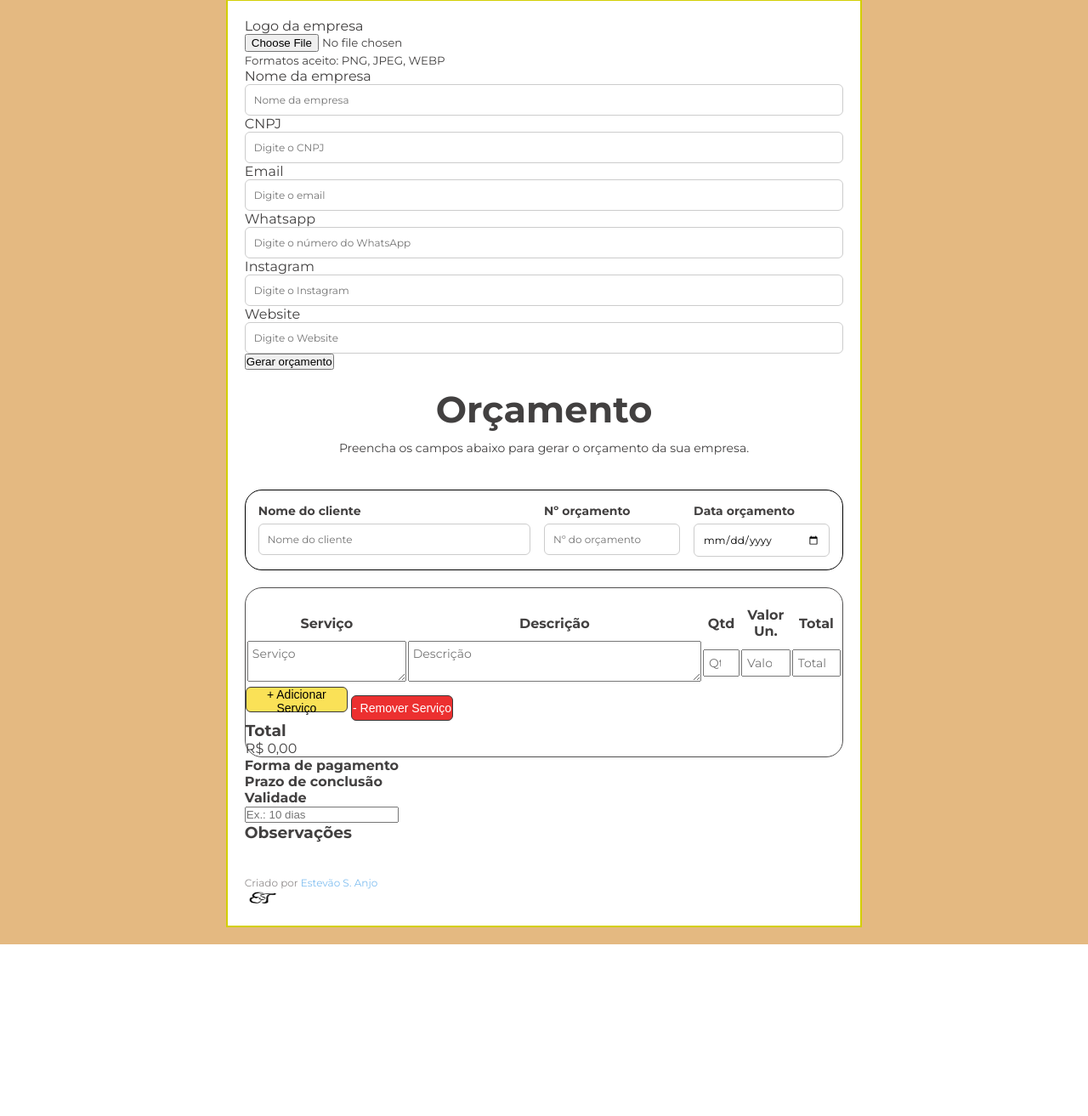
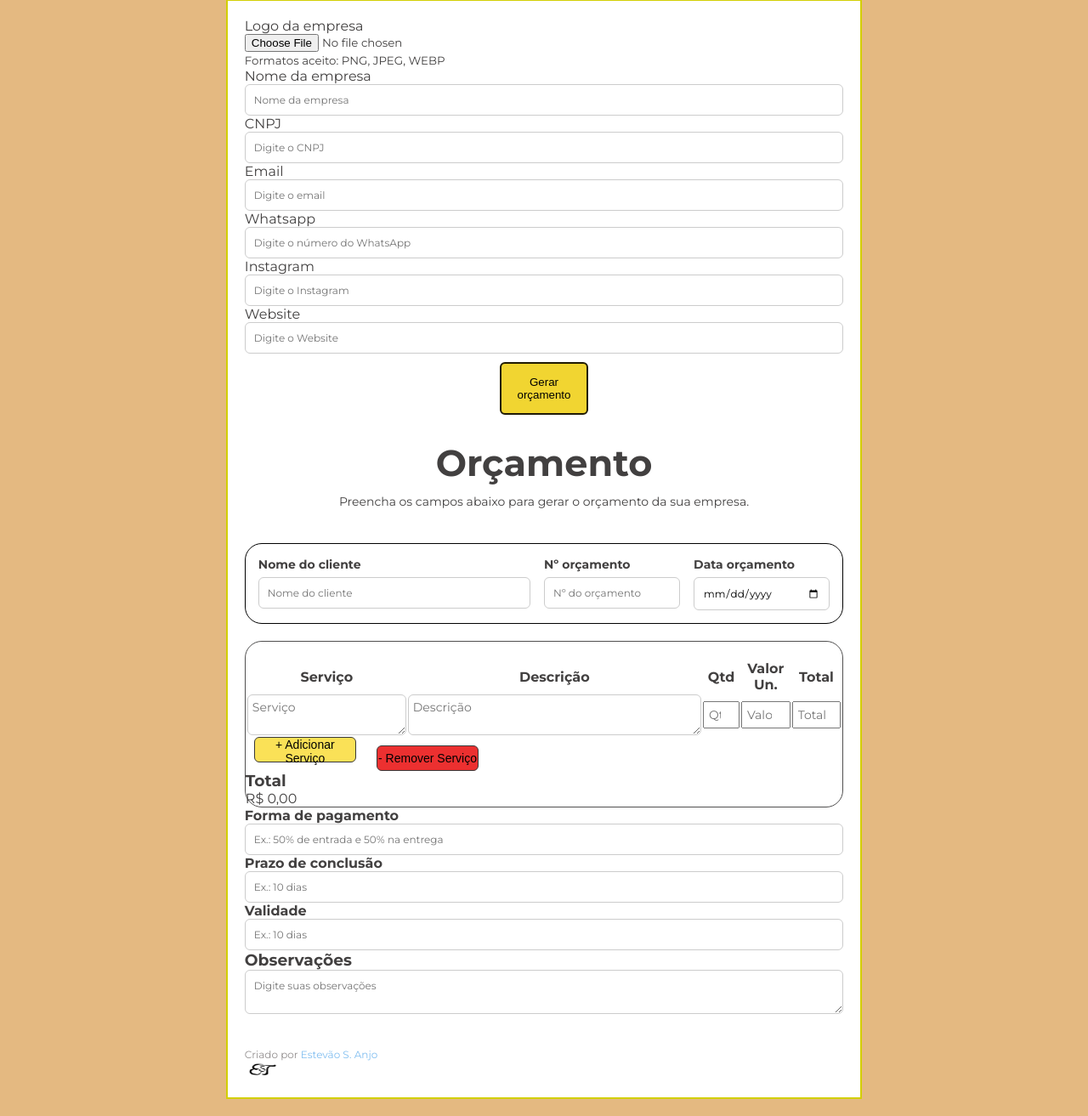
Before and after one commit to estevaosanjo/geradordeorcamentos, a Flask app: page / in a window 1280 px wide. Shown: the part 21-1334 px from the top of the page at 85% size. Before the commit the page ends 1132 px from the top, so only its background shows below. Run offline with Flask 3, Linux system fonts and the light colour scheme; parts of the project's set-up code (start-up, migrations or seed data) failed here and were passed over.

Commit message:
Add style in 'informacoes-orc'

```diff
--- a/Static/css/style.css
+++ b/Static/css/style.css
@@ -92,6 +92,7 @@ input[type="date"] {
     padding-top: 20px;
     border: 1px solid #504f4f;
     border-radius: 20px;
+    flex-direction: column;
 }
 .tabela-orc td input,
 .tabela-orc td textarea {
@@ -103,6 +104,7 @@ input[type="date"] {
 }
 
 #adicionar-servico{
+    margin: 0 10px;
     font-size: 14px;
     background-color: #fae157 ;
     cursor:pointer;
@@ -111,17 +113,27 @@ input[type="date"] {
     border: 1px solid rgb(56, 56, 56);
     border-radius: 6px;
 }
-
 #remover-servico{
+    margin: 0 10px;
     width: 120px;
     height: 30px;
     font-size: 14px;
     background-color: #ec3030 ;
-    color: #ffffff;
     cursor: pointer;
     border: 1px solid rgb(56, 56, 56);
     border-radius: 6px;
 }
+
+.informacoes-orc input, textarea{
+    display: block;
+    font-size: 12px;
+    width: 100%;
+    padding: 10px;
+    border: 1px solid #ccc;
+    border-radius: 6px;
+    font-family: inherit;
+}
+
 
 .rodape{
     margin: 20px;
@@ -135,8 +147,12 @@ input[type="date"] {
 }
 
 #gerar-orcamento{
+    background-color: rgb(241, 213, 49);
+    border: 2px solid rgb(31, 26, 2);
+    border-radius: 6px;
     text-align: center;
-    margin: 0;
+    margin: 10px 300px;
+    padding: 2%;
     display: block;
 }
 
--- a/Templates/index.html
+++ b/Templates/index.html
@@ -114,12 +114,13 @@
                         </div>
                 </section>
 
-                <section class ="informacoes-orcamento">
+                <section class ="informacoes-orc">
                     <div class="forma-pagamento">
                         <h4>
                             <i class="fa-regular fa-credit-card" aria-hidden="true"></i>
                             Forma de pagamento
                         </h4>
+                        <input type="text" placeholder="Ex.: 50% de entrada e 50% na entrega">
                     </div>
 
                     <div class="prazo-conclusao">
@@ -127,6 +128,7 @@
                             <i class="fa-regular fa-clock" aria-hidden="true"></i>
                             Prazo de conclusão
                         </h4>
+                        <input type="text" placeholder="Ex.: 10 dias">
                     </div>
 
                     <div class="validade">
@@ -143,6 +145,7 @@
                             <i class="fa-regular fa-comment" aria-hidden="true"></i>
                             Observações
                         </h3>
+                        <textarea placeholder="Digite suas observações"></textarea>
                     </div>
                 </section>
 
```
